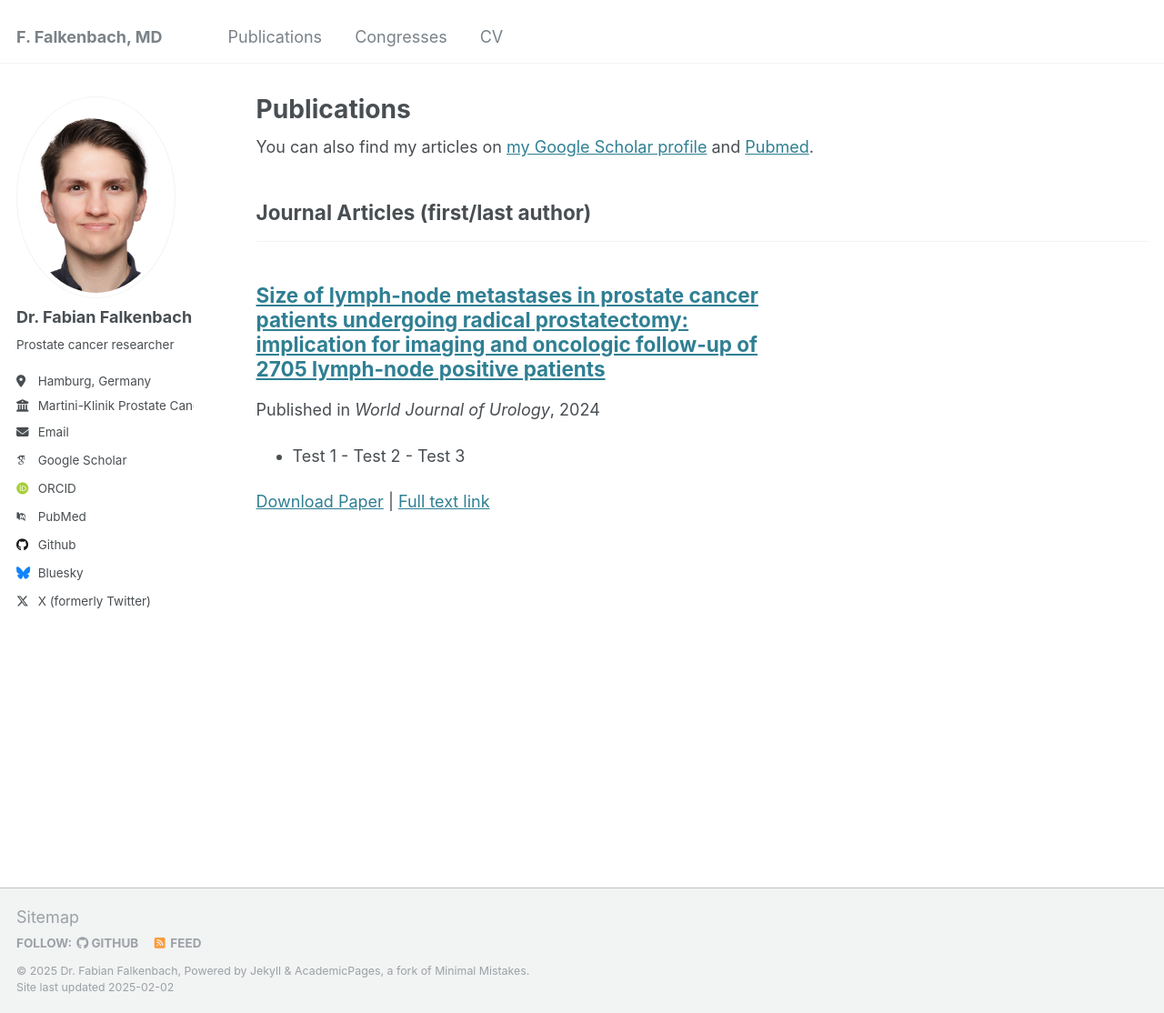
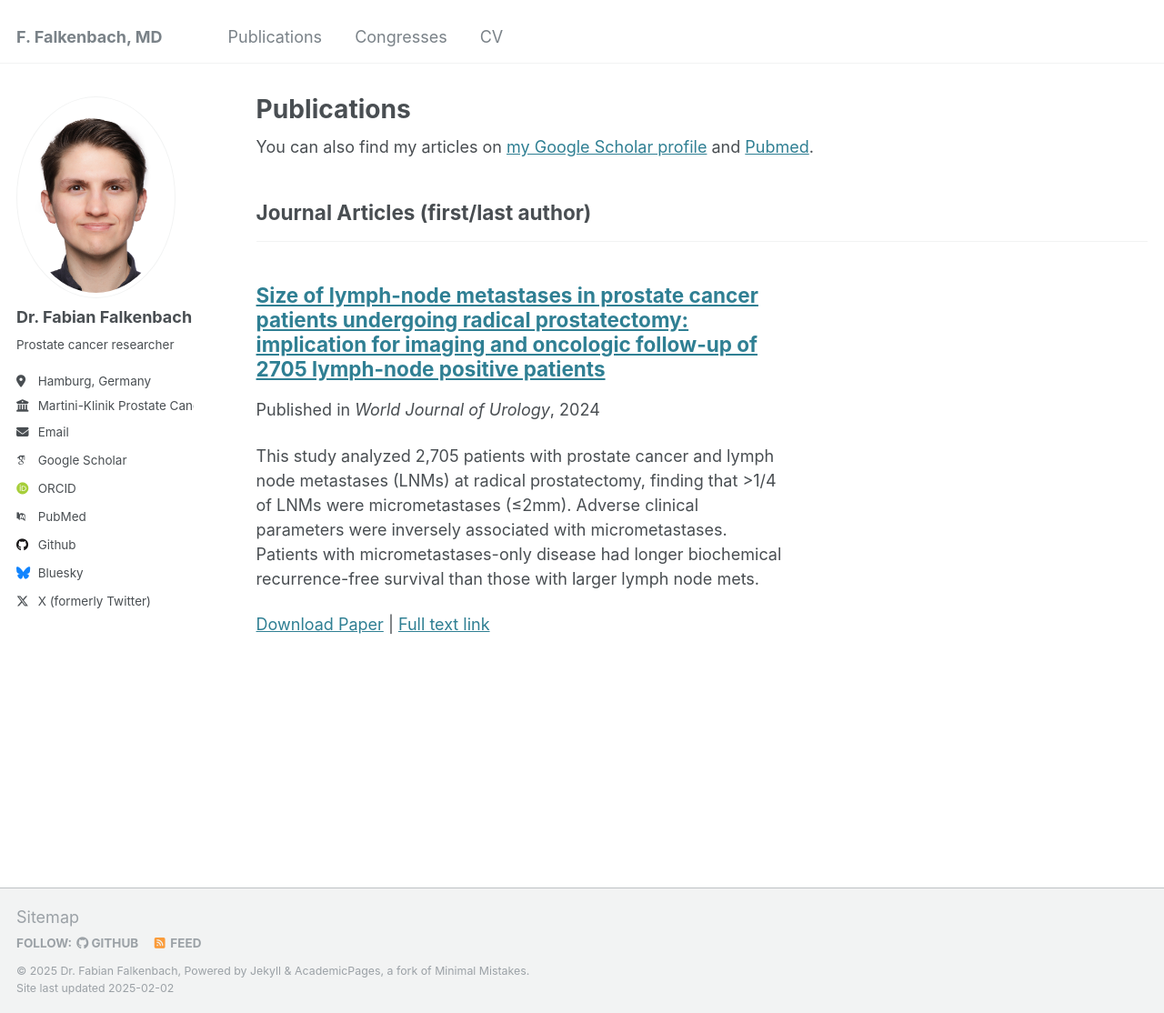
Before and after one commit to ffmed/ffmed.github.io, a Jekyll site: the page built from _pages/publications.html, in a window 1280 px wide and 1114 px high. Shown: the whole window at 91% size. Built offline with Jekyll 4.4.1, drawn with Linux system fonts in a browser that asks for light colours; some web fonts are replaced.

Commit message:
Update LNM_size.md

```diff
--- a/_publications/LNM_size.md
+++ b/_publications/LNM_size.md
@@ -2,10 +2,7 @@
 title: "Size of lymph-node metastases in prostate cancer patients undergoing radical prostatectomy: implication for imaging and oncologic follow-up of 2705 lymph-node positive patients"
 collection: publications
 category: manuscripts1
-excerpt: '
-- Test 1
-- Test 2
-- Test 3'
+excerpt: 'This study analyzed 2,705 patients with prostate cancer and lymph node metastases (LNMs) at radical prostatectomy, finding that >1/4 of LNMs were micrometastases (≤2mm). Adverse clinical parameters were inversely associated with micrometastases. Patients with micrometastases-only disease had longer biochemical recurrence-free survival than those with larger lymph node mets.'
 date: 2024-01-20
 venue: 'World Journal of Urology'
 slidesurl: 'https://link.springer.com/article/10.1007/s00345-023-04724-1'
@@ -13,6 +10,9 @@ paperurl: 'https://link.springer.com/content/pdf/10.1007/s00345-023-04724-1.pdf'
 
 citation: 'Falkenbach F, Kachanov M, Leyh-Bannurah SR, et al. Size of lymph-node metastases in prostate cancer patients undergoing radical prostatectomy: implication for imaging and oncologic follow-up of 2705 lymph-node positive patients. World J Urol. 2024;42(1):38. Published 2024 Jan 20. doi:10.1007/s00345-023-04724-1'
 ---
+
+# Personal comment
+Size matters. We found a gradual relationship between lymph node metastasis size and prognosis. Moreover, more than 1/4 of nodal mets were too small to be detected in PSMA imaging. Therefore, PLND remains the gold standard for nodal staging. Conversely, potentially missed nodal mets at PSMA imaging might not exert the same detrimental effect on prognosis as those which can be seen.
 
 # Abstract
 
```
